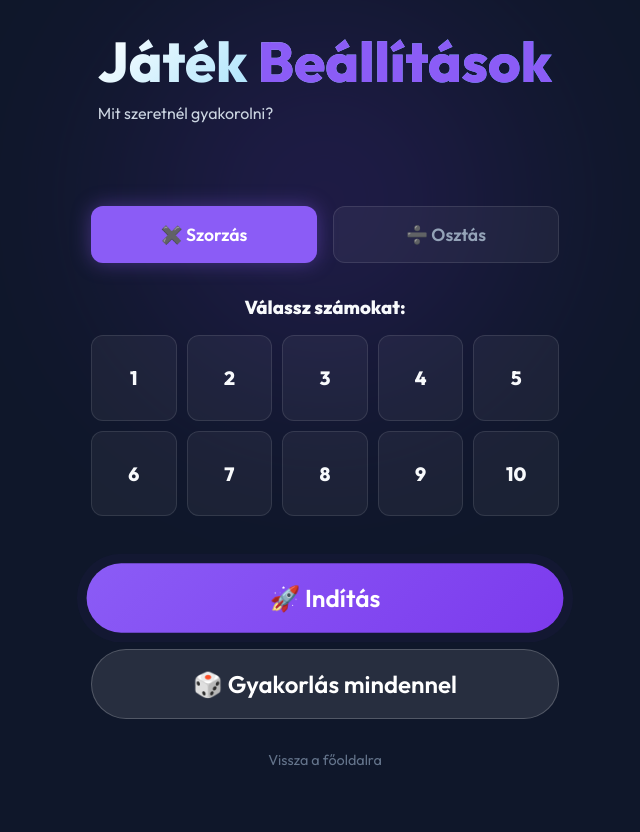
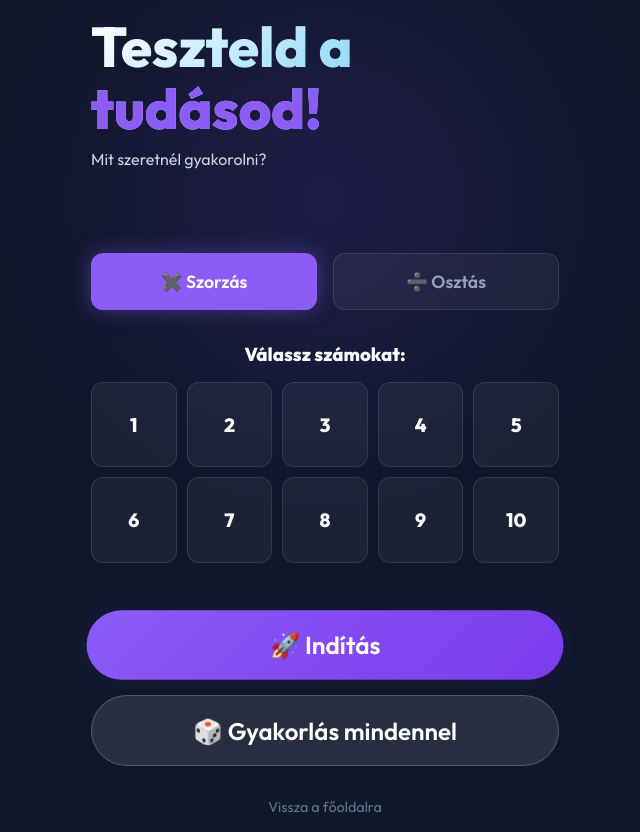
Before and after one commit to klMrInGrID/szorzas, a plain HTML site: page game.html in a window 1280 px wide. Shown: the whole page, without its empty margins (315-955 px from the left). Before the commit the page ends 800 px from the top, so only its background shows below. Drawn offline with Linux system fonts and the light colour scheme.

Commit message:
style: update game title text

```diff
--- a/game.html
+++ b/game.html
@@ -20,7 +20,7 @@
         <!-- 1. Konfigurációs Képernyő -->
         <div id="config-screen" class="screen active">
             <header>
-                <h1>Játék <span class="accent">Beállítások</span></h1>
+                <h1>Teszteld a <span class="accent">tudásod!</span></h1>
                 <p>Mit szeretnél gyakorolni?</p>
             </header>
 
```
